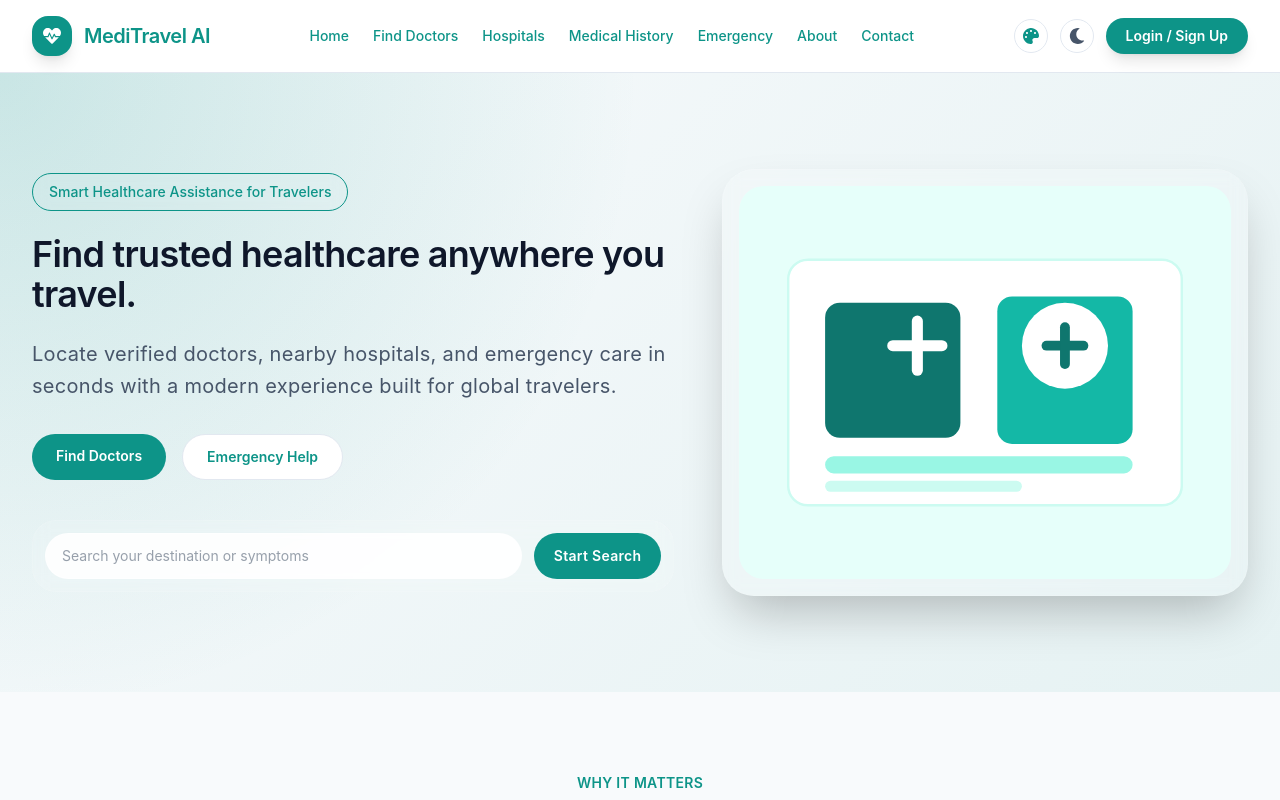
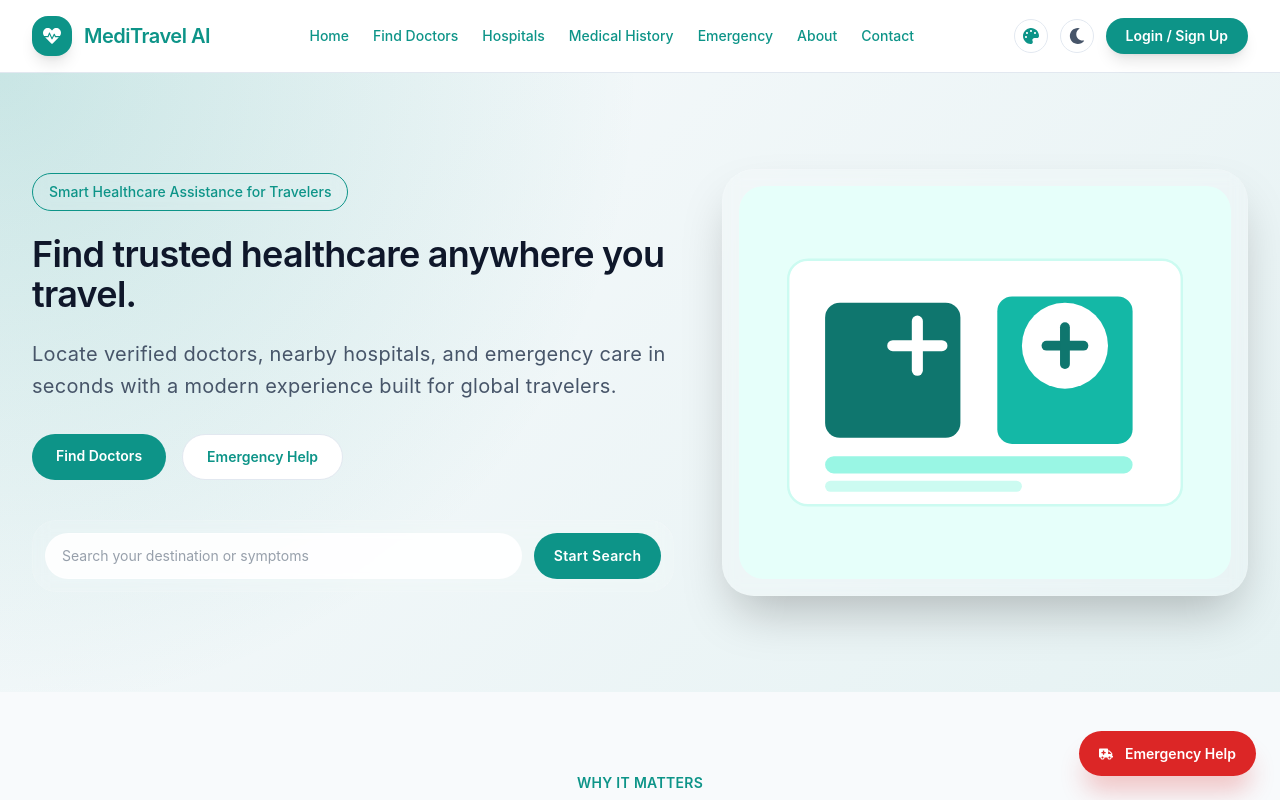
Before and after one commit to anujmn11-web/MediTravel, a React (Vite) app in the folder frontend/: page / in a window 1280 px wide. Shown: the top 800 px of the page. Built offline with nearby package versions, Linux system fonts and the light colour scheme; what @capacitor/core would draw is missing.

Commit message:
fix: restore floating emergency button with inline styles for full visibility

```diff
--- a/frontend/src/components/EmergencyButton.jsx
+++ b/frontend/src/components/EmergencyButton.jsx
@@ -4,12 +4,24 @@ import { FaAmbulance } from 'react-icons/fa';
 function EmergencyButton() {
   return (
     <Link to="/emergency" style={{
+      position: 'fixed',
+      right: '1.5rem',
       bottom: 'calc(1.5rem + env(safe-area-inset-bottom))',
-    }} className="btn-55 fixed right-6 z-40 shadow-2xl">
-      <span style={{ display: 'flex', gap: '8px' }}>
-        <FaAmbulance />
-        Emergency Help
-      </span>
+      zIndex: 50,
+      display: 'flex',
+      alignItems: 'center',
+      gap: '0.75rem',
+      borderRadius: '9999px',
+      padding: '0.75rem 1.25rem',
+      fontSize: '0.875rem',
+      fontWeight: 600,
+      color: '#ffffff',
+      backgroundColor: 'var(--color-danger)',
+      boxShadow: '0 20px 25px -5px rgba(220, 38, 38, 0.25)',
+      textDecoration: 'none',
+    }}>
+      <FaAmbulance />
+      Emergency Help
     </Link>
   );
 }
```
